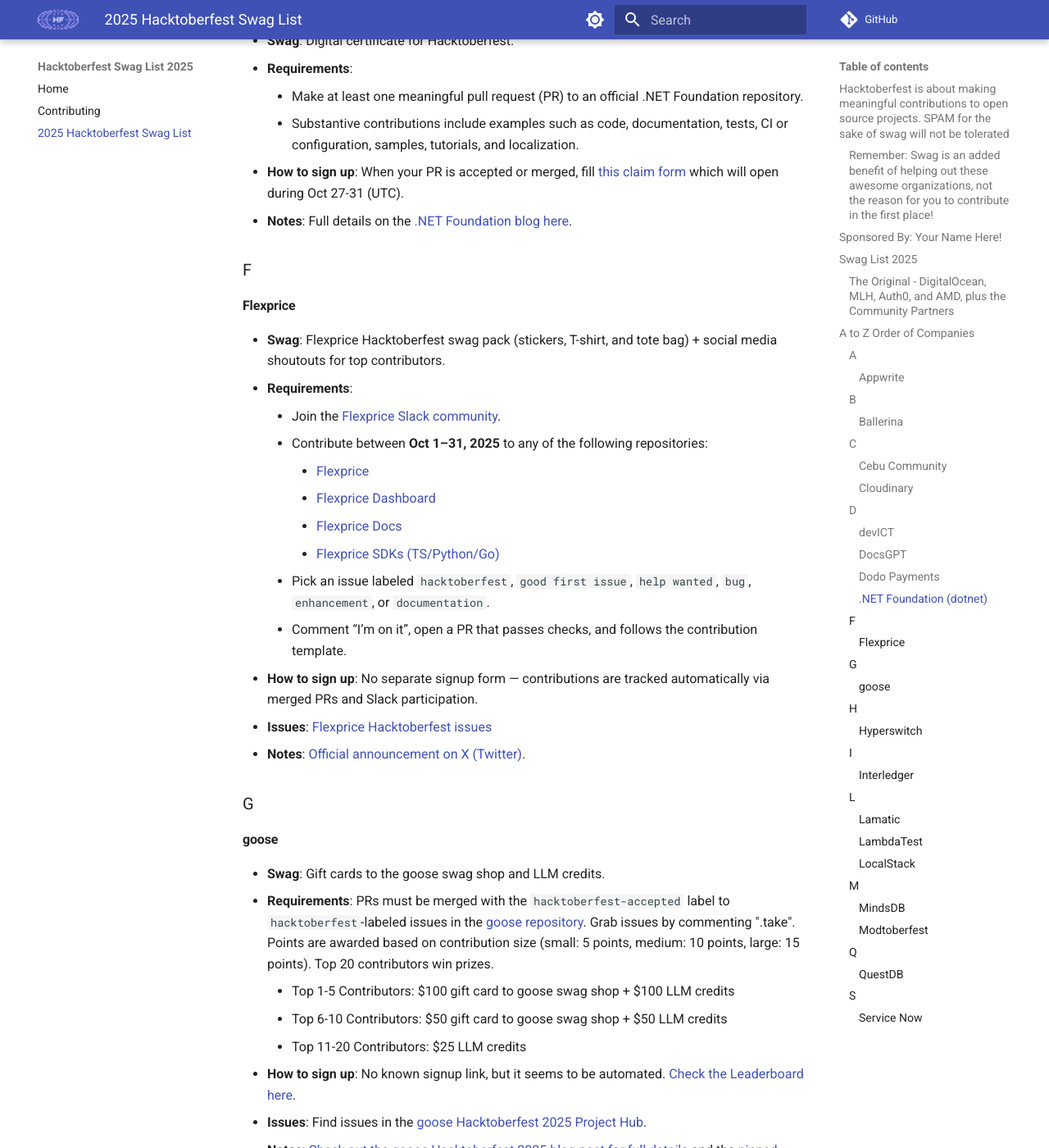
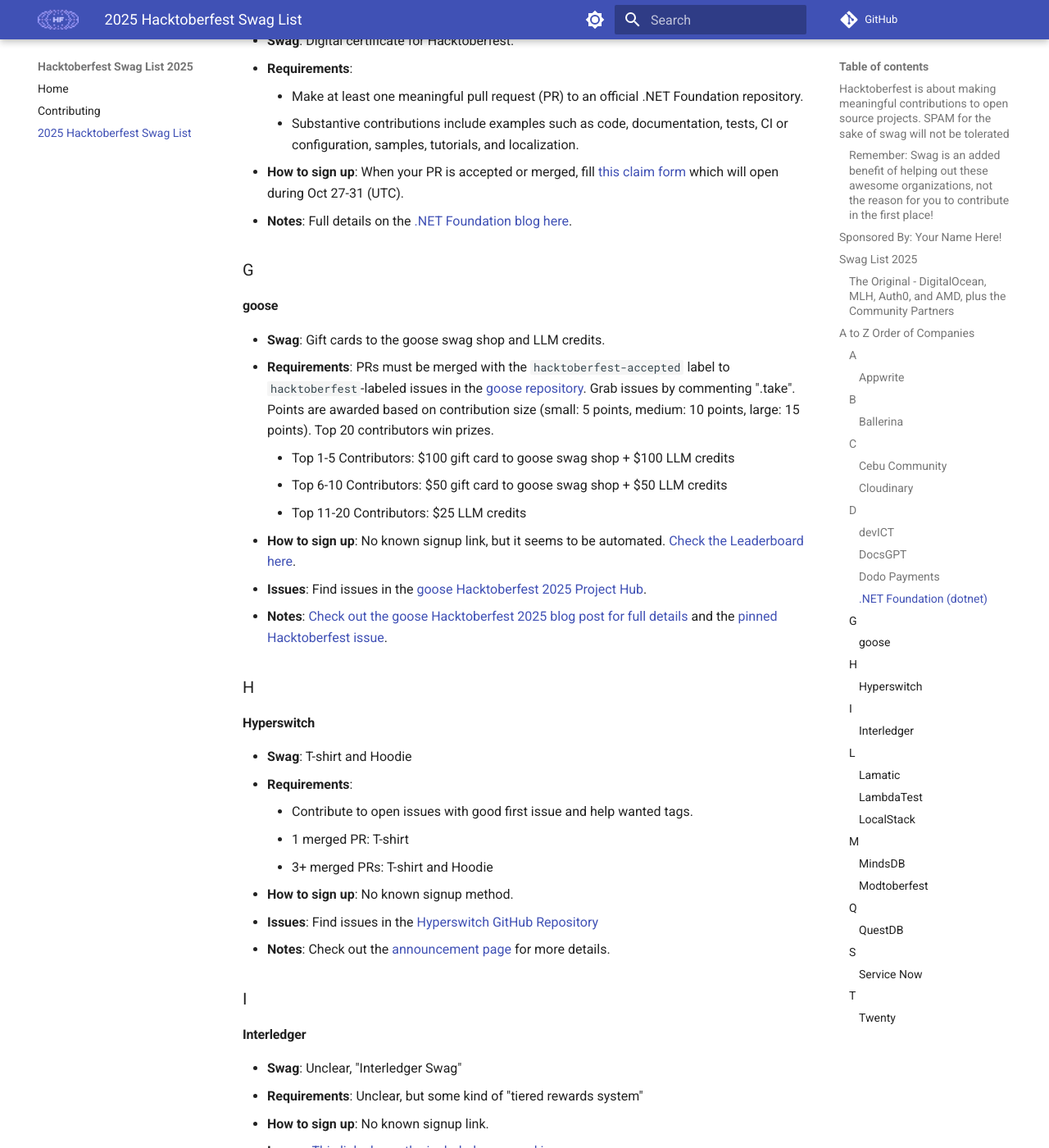
Before and after one commit to crweiner/hacktoberfest-swag-list, an MkDocs documentation site: the page built from docs/list.md, in a window 1280 px wide and 1400 px high, scrolled down 3784 px. Shown: the whole window at 82% size. Built offline with MkDocs 1.6.1 and Material for MkDocs 9.7.7, drawn with Linux system fonts in a browser that asks for light colours; plug-ins that fetch from the network failed and are left out; comment, search, counter and statistics services are not loaded; some of the changed text lies outside the part shown.

Commit message:
Add Twenty to Hacktoberfest 2025 swag list (#1037)
* Add Flexprice to Hacktoberfest 2025 swag list

* Add Twenty CRM to Hacktoberfest 2025 swag list

* Update Twenty

```diff
--- a/docs/list.md
+++ b/docs/list.md
@@ -116,24 +116,6 @@
 - **How to sign up**: When your PR is accepted or merged, fill [this claim form](https://forms.cloud.microsoft/r/vS3YhKMEvL?utm_source=chatgpt.com) which will open during Oct 27-31 (UTC).
 - **Notes**: Full details on the [.NET Foundation blog here](https://dotnetfoundation.org/community/hacktoberfest).
 
-### F
-
-#### Flexprice
-
-- **Swag**: Flexprice Hacktoberfest swag pack (stickers, T-shirt, and tote bag) + social media shoutouts for top contributors.
-- **Requirements**:
-    - Join the [Flexprice Slack community](https://join.slack.com/t/flexpricecommunity/shared_invite/zt-39uat51l0-n8JmSikHZP~bHJNXladeaQ).
-    - Contribute between **Oct 1–31, 2025** to any of the following repositories:
-        - [Flexprice](https://github.com/flexprice/flexprice)
-        - [Flexprice Dashboard](https://github.com/flexprice/flexprice-front/issues)
-        - [Flexprice Docs](https://github.com/flexprice/flexprice-docs/issues)
-        - [Flexprice SDKs (TS/Python/Go)](https://github.com/flexprice/javascript-sdk/issues)
-    - Pick an issue labeled `hacktoberfest`, `good first issue`, `help wanted`, `bug`, `enhancement`, or `documentation`.
-    - Comment “I’m on it”, open a PR that passes checks, and follows the contribution template.
-- **How to sign up**: No separate signup form — contributions are tracked automatically via merged PRs and Slack participation.
-- **Issues**: [Flexprice Hacktoberfest issues](https://github.com/flexprice/flexprice/issues?q=is%3Aissue+label%3Ahacktoberfest)
-- **Notes**: [Official announcement on X (Twitter)](https://twitter-thread.com/t/1974412729990701385).
-
 ### G
 
 #### **goose**
@@ -250,6 +232,22 @@
 - **How to sign up**: You'll need a ServiceNow community account to comment. [Register on the site here](https://account.servicenow.com/sign-up).
 - **Notes**: Read their [full Hacktoberfest blog post here](https://www.servicenow.com/community/developer-advocate-blog/hacktoberfest-2025-building-with-servicenow-giving-with/ba-p/3386849) and [review the Hacktoberfest repo here](https://github.com/ServiceNowDevProgram/Hacktoberfest).
 
+### T
+
+#### Twenty
+
+- **Swag**: Amazon gift cards ($100 - $500), based on the top 3 extensions and the funniest extension.
+- **Requirements**:
+    - Register a solo or team entry via the [Twenty Discord](https://discord.com/invite/Zu6y7E5f).
+    - Build and publish an **extension app** for Twenty CRM between **Oct 1–31, 2025**.
+    - Use **Serverless Functions** or **Triggers** to extend Twenty’s capabilities.
+    - Follow the [local setup guide](https://twenty.com/developers/local-setup) and the [twenty-cli README](https://github.com/twentyhq/twenty/tree/main/packages/twenty-cli).
+    - Submit your project by opening a PR on the [main Twenty repository](https://github.com/twentyhq/twenty).
+    - Team submissions are encouraged but optional.
+- **How to sign up**: Join the [Twenty Discord community](https://discord.com/invite/Zu6y7E5f) and register your team with the core team there.
+- **Issues**: [Open issues on Twenty GitHub](https://github.com/twentyhq/twenty/issues?q=is%3Aissue+label%3Ahacktoberfest).
+- **Notes**: Full event details and project ideas are available in the [official Hacktoberfest 2025 Notion page](https://twentycrm.notion.site/Hacktoberfest-27711d8417038037a149d4638a9cc510).
+
 ---
 
 *Disclaimer*: This website is a fan and community made creation. It is not affiliated with [Hacktoberfest](https://hacktoberfest.com/) or any company offering swag.
```
